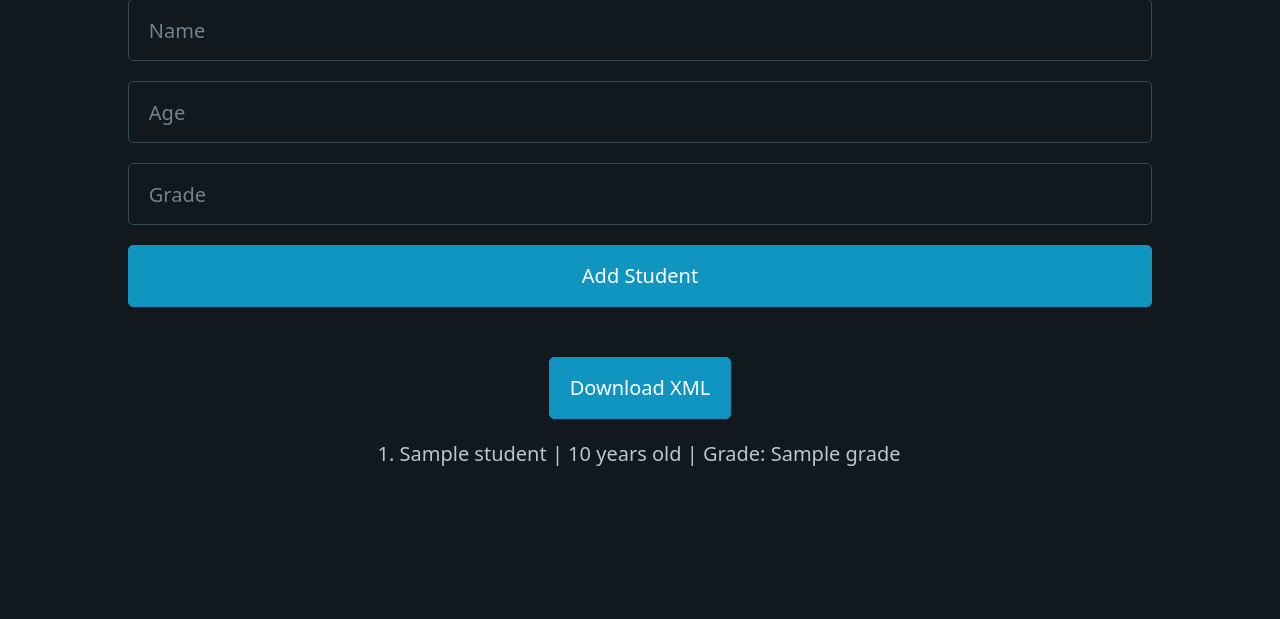
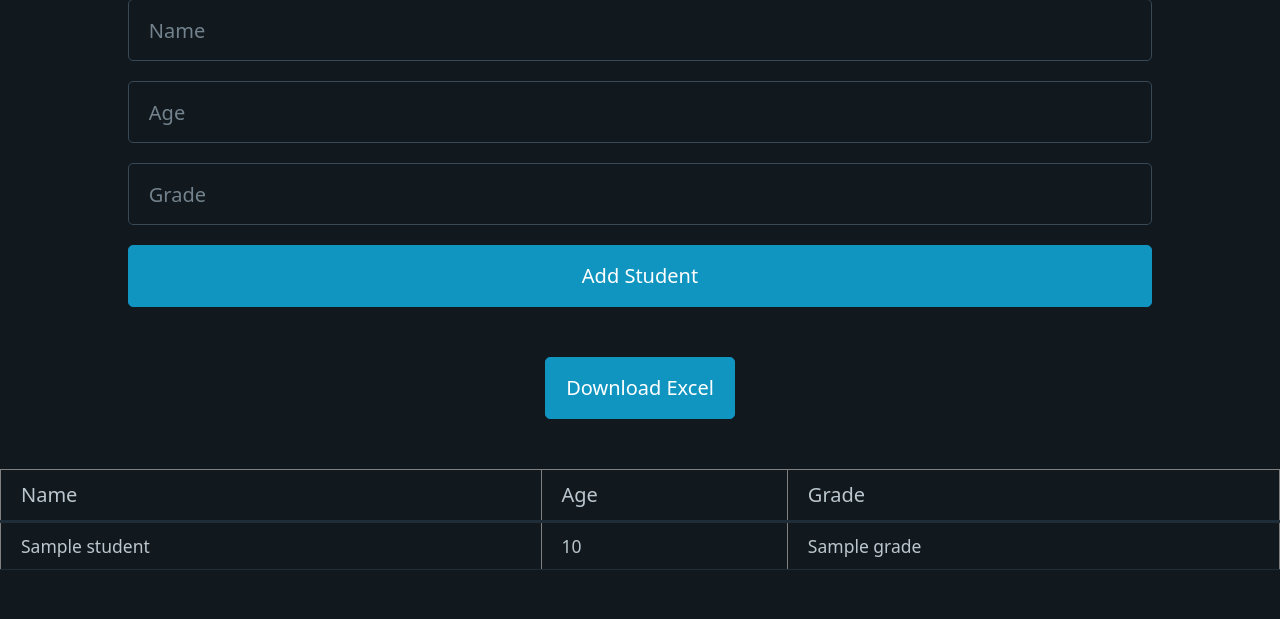
Before and after one commit to imxade/FlaskBasicPortal, a Flask app: template api/templates/index.html in a window 1280 px wide. Shown: the part 181-800 px from the top of the page. Run offline with Flask 3, Linux system fonts and the light colour scheme; the template is opened without the code that fills it: most values are stand-ins (such as "Sample title", 1, 10 or a date in 2020).

Commit message:
tabular data

```diff
--- a/api/index.py
+++ b/api/index.py
@@ -11,7 +11,7 @@ def index():
 def static_file(path):
     return app.send_static_file(path)
 
-@app.route('/add_student', methods=['GET', 'POST'])
+@app.route('/add_student', methods=['POST'])
 def add_student():
     if request.method == 'POST':
         save_student_to_excel(request.form.to_dict())
@@ -45,11 +45,12 @@ def read_students_from_excel():
     students_data = [dict(zip(headers, row)) for row in worksheet.iter_rows(min_row=2, values_only=True)]
     return students_data
 
-@app.route('/generate_excel')
+@app.route('/generate_excel', methods=['POST'])
 def generate_excel():
-    excel_file_path = '/tmp/students.xlsx'
-    save_student_to_excel({'Name': 'John', 'Age': 25, 'Grade': 'A'})  # Example data
-    return send_file(excel_file_path, as_attachment=True)
+    if request.method == 'POST':
+        input_data = request.form.to_dict()
+        save_student_to_excel(input_data)
+    return send_file('/tmp/students.xlsx', as_attachment=True)
 
 if __name__ == '__main__':
     app.run(debug=True)
--- a/api/templates/index.html
+++ b/api/templates/index.html
@@ -1,55 +1,56 @@
-
-<!doctype html>
+<!DOCTYPE html>
 <html lang="en" data-theme="dark">
 <head>
-    <meta
-      name="viewport"
-      content="width=device-width,
-      maximum-scale=0.9,user-scalable=0"
-    />
-    <meta charset="UTF-8" />
+    <meta charset="UTF-8">
     <title>Student Panel</title>
-    <link rel="manifest" href="/static/manifest.json" />
-    <link
-      rel="stylesheet"
-      href="https://cdn.jsdelivr.net/npm/@picocss/pico@1/css/pico.min.css"
-    />
+    <link rel="manifest" href="/static/manifest.json">
+    <link rel="stylesheet" href="https://cdn.jsdelivr.net/npm/@picocss/pico@1/css/pico.min.css">
     <script src="static/activateSw.js" defer></script>
     <style>
         body {
-                text-align: center; /* Align text/content in the center */
+            text-align: center;
             display: flex;
             flex-direction: column;
-                align-items: center; /* Align flex container items in the center */
+            align-items: center;
         }
     </style>
 </head>
 <body>
     <h1>Student Panel</h1>
 
-    <a
-     href="https://codeberg.org/MAKAUT/FlaskBasicPortal/src/branch/main/api"
-    >Source</a>
+    <a href="https://codeberg.org/MAKAUT/FlaskBasicPortal/src/branch/main/api">Source</a>
     <br>
 
     <form action="/add_student" method="post">
-        <input type="text" placeholder="Name" id="name" name="name" required>
+        <input type="text" placeholder="Name" id="name" name="Name" required>
+        <input type="number" placeholder="Age" id="age" name="Age" required>
+        <input type="text" placeholder="Grade" id="grade" name="Grade" required>
+        <button type="submit">Add Student</button>
+    </form>
 
-        <input type="number" placeholder="Age" id="age" name="age" required>
-
-        <input type="text" placeholder="Grade" id="grade" name="grade" required>
-
-    <button type="submit">Add Student</button>
-
+    <form action="/generate_excel" method="post">
+        <button type="submit">Download Excel</button>
     </form>
 
     {% if students_data %}
-    <a href="/generate_excel" download><button>Download XML</button></a>
-    <ol>
+    <table border="1">
+        <thead>
+            <tr>
+                <th>Name</th>
+                <th>Age</th>
+                <th>Grade</th>
+            </tr>
+        </thead>
+        <tbody>
             {% for student in students_data %}
-        <li>{{ student.name }} | {{ student.age }} years old | Grade: {{ student.grade }}</li>
+            <tr>
+                <td>{{ student.Name }}</td>
+                <td>{{ student.Age }}</td>
+                <td>{{ student.Grade }}</td>
+            </tr>
             {% endfor %}
-    </ol>
+        </tbody>
+    </table>
     {% endif %}
 
 </body>
```
Lines whose indentation alone changed are shown as unchanged.
